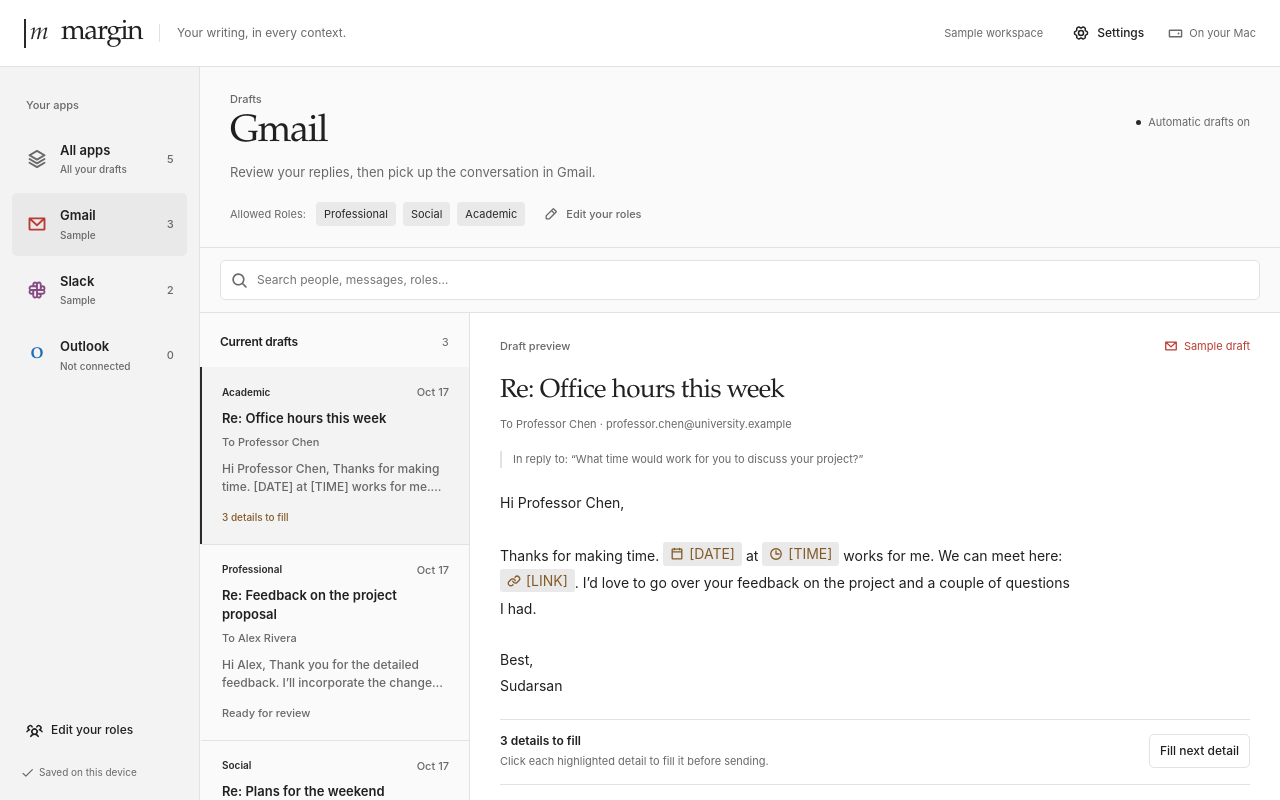
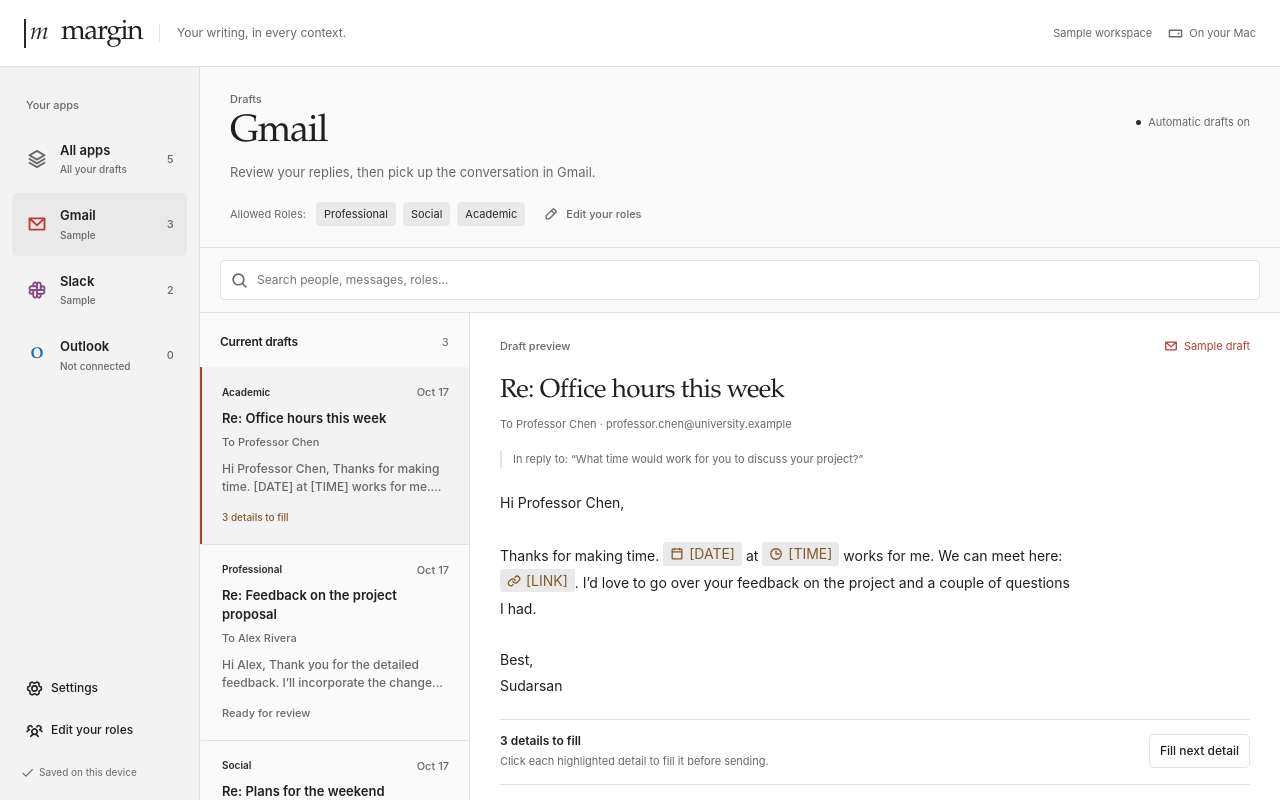
Before and after one commit to kbwal/lahacksai26, a React (Vite) app in the folder desktop/: page / in a window 1280 px wide. Built offline with nearby package versions, Linux system fonts and the light colour scheme.

Commit message:
Simplify role navigation and match inbox selection to app colors

```diff
--- a/desktop/src/App.tsx
+++ b/desktop/src/App.tsx
@@ -10,7 +10,6 @@
   HardDriveIcon as HardDrive,
   EnvelopeSimpleIcon as Mail,
   PencilSimpleIcon as Pencil,
-  PlusIcon as Plus,
   GearSixIcon as Settings,
   UsersThreeIcon as UsersRound,
   UploadSimpleIcon as Upload,
@@ -329,10 +328,6 @@
           <span className="workspace-mode">
             {state.mode === "demo" ? "Sample workspace" : "Local workspace"}
           </span>
-          <button className="top-settings" onClick={() => setPage("settings")}>
-            <Settings size={16} />
-            Settings
-          </button>
           <span className="local-status">
             <HardDrive size={15} />
             On your Mac
@@ -388,6 +383,14 @@
             ))}
           </nav>
           <div className="sidebar-bottom">
+            <button
+              className="side-action"
+              aria-pressed={page === "settings"}
+              onClick={() => setPage("settings")}
+            >
+              <Settings size={17} />
+              Settings
+            </button>
             <button
               className="side-action"
               aria-pressed={page === "roles"}
@@ -501,7 +504,7 @@
                         <button
                           key={d.id}
                           className="draft-item"
-                          data-app={app === "all" ? d.appId : undefined}
+                          data-app={d.appId}
                           aria-pressed={activeDraft.id === d.id}
                           onClick={() => setDraftId(d.id)}
                         >
@@ -698,14 +701,6 @@
                     <p className="overline">Personalization</p>
                     <h1>Edit your roles</h1>
                   </div>
-                  <button
-                    className="primary"
-                    onClick={() => setRoleEditor("new")}
-                    disabled={state.roles.length >= 30}
-                  >
-                    <Plus size={16} />
-                    Add role
-                  </button>
                 </div>
                 <p className="description">
                   Give each part of your life its own voice. Every role uses all
```
